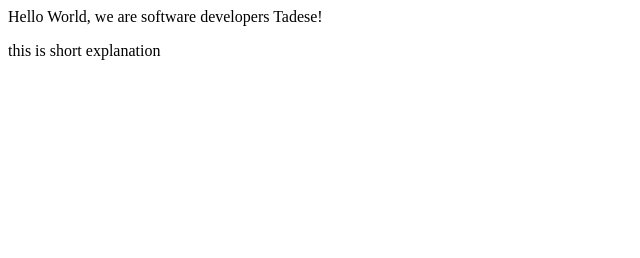
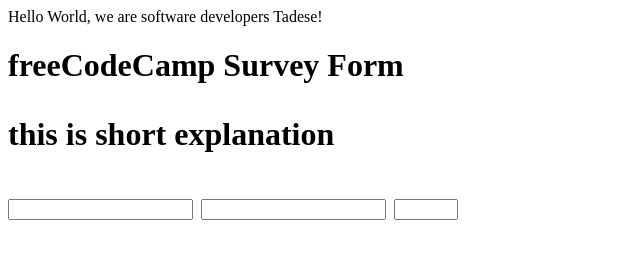
Before and after one commit to TadesseDev/Microvers2, a plain HTML site: page index.html in a window 1280 px wide. Shown: the whole page, without its empty margins (0-640 px from the left). Drawn offline with Linux system fonts and the light colour scheme.

Commit message:
second part

```diff
--- a/index.html
+++ b/index.html
@@ -9,9 +9,14 @@
   <body>
     <script src="https://cdn.freecodecamp.org/testable-projects-fcc/v1/bundle.js"></script>
     <div>Hello World, we are software developers Tadese!</div>
-    <title id="title"> </title>
-    <p id="description"> this is short explanation</p>
-    <form action="" id="survey-form"></form>
+    <h1 id="title">freeCodeCamp Survey Form
+ <h1/>
+    <p id="description">this is short explanation</p>
+    <form action="" id="survey-form" >
+      <input type="text" id="name" required />
+      <input type="email" id="email" required/>
+      <input type="number" id="number" min="0" max="100">
+    </form>
     <!--
     Hello Camper!
     For now, the test suite only works in Chrome!
```
